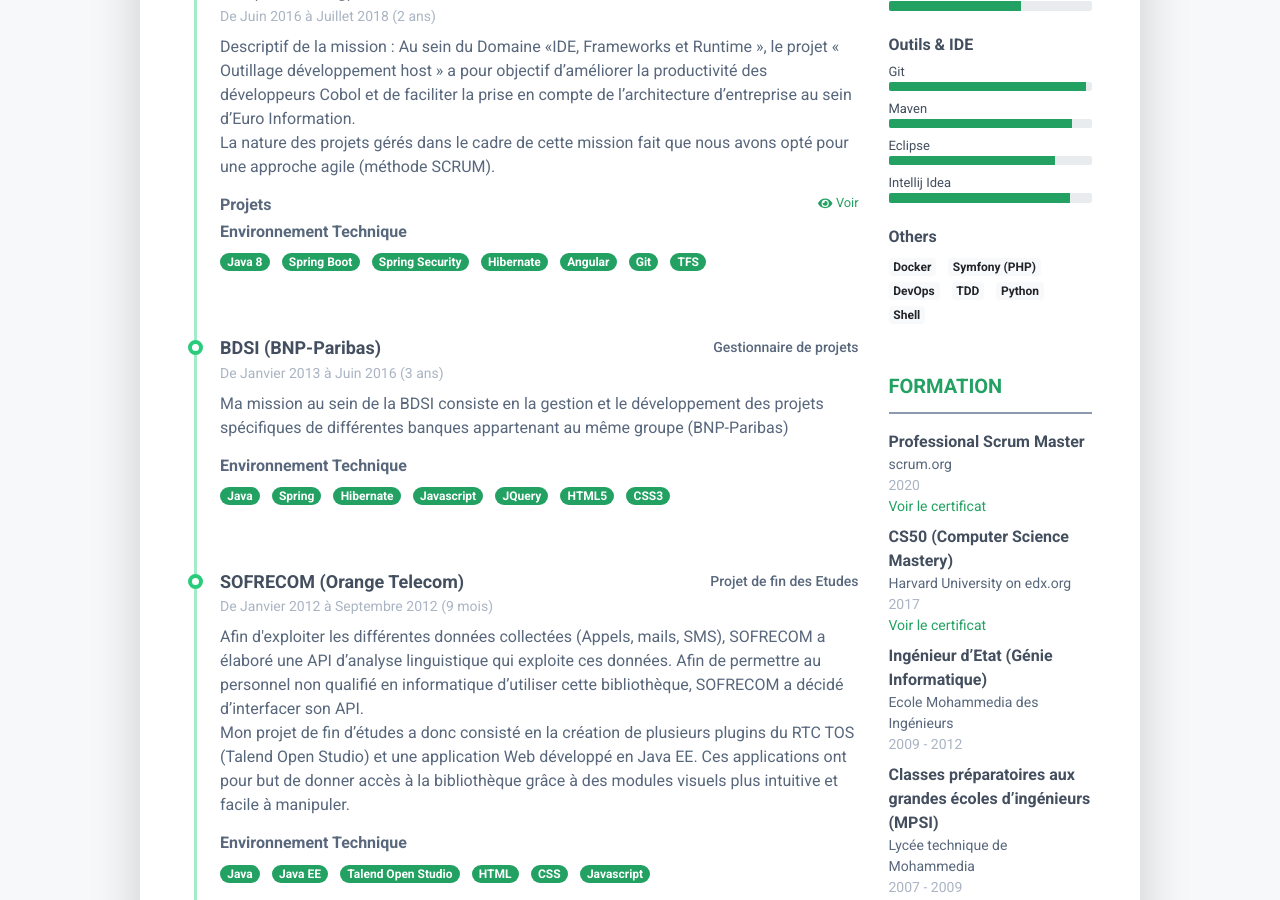
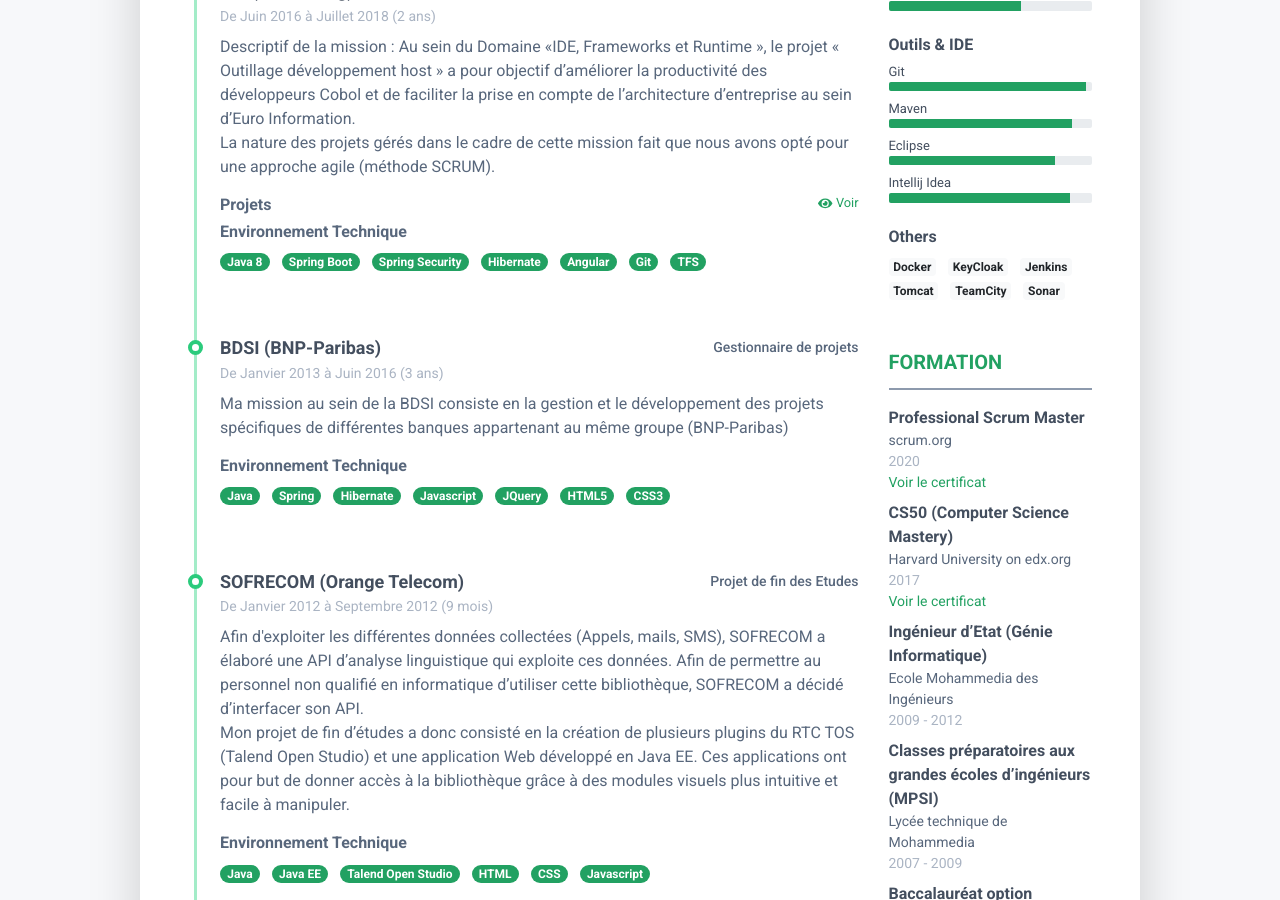
Before and after one commit to elkolotfi/elkolotfi.github.io, a Jekyll site: the page built from index.markdown, in a window 1280 px wide and 900 px high, scrolled down 1003 px. Built offline with Jekyll 4.4.1, drawn with Linux system fonts in a browser that asks for light colours; nearby versions of some CDN libraries.

Commit message:
update data

```diff
--- a/_data/cv.json
+++ b/_data/cv.json
@@ -32,7 +32,7 @@
       ]
     }
   ],
-  "skill_others": ["Docker", "Symfony (PHP)", "DevOps", "TDD", "Python", "Shell"],
+  "skill_others": ["Docker", "KeyCloak", "Jenkins", "Tomcat", "TeamCity", "Sonar"],
   "education": [
     {
       "name":  "Professional Scrum Master",
```
